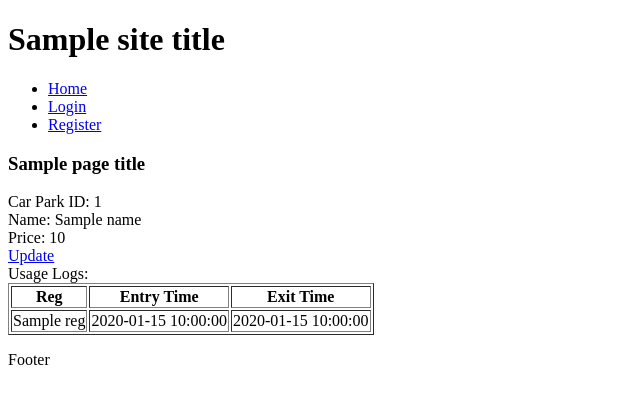
After one commit to MickMelon/AutomaticParkingChargeSystem, a PHP site: template Web/app/Views/Carpark/show.php in a window 1280 px wide. The commit adds this page. Shown: the top 404 px of the page, without its empty margins (0-640 px from the left). Run offline with PHP 8.4, Linux system fonts and the light colour scheme; the template is opened without the code that fills it: most values are stand-ins (such as "Sample title", 1, 10 or a date in 2020); data that the repository does not hold is empty.

Commit message:
Add car park usage logs

```diff
--- a/Web/app/Views/Carpark/index.php
+++ b/Web/app/Views/Carpark/index.php
@@ -8,7 +8,11 @@
     <?php foreach($carparks as $carpark) { ?>
     <tr>
         <td><?= $carpark->ID ?></td>
-        <td><?= $carpark->Name ?></td>
+        <td>
+            <a href="index.php?controller=carpark&action=show&id=<?= $carpark->ID ?>">
+                <?= $carpark->Name ?>
+            </a>
+        </td>
         <td><?= $carpark->Price ?></td>
         <td><a href="index.php?controller=carpark&action=update&id=<?= $carpark->ID ?>">Update</a></td>
     </tr>
--- /dev/null
+++ b/Web/app/Views/Carpark/show.php
@@ -0,0 +1,23 @@
+Car Park
+
+ID: <?= $id ?><br />
+Name: <?= $name ?><br />
+Price: <?= $price ?><br />
+<a href="index.php?controller=carpark&action=update&id=<?= $id ?>">Update</a>
+<br />
+Usage Logs:
+<table border="1">
+    <tr>
+        <th>Reg</th>
+        <th>Entry Time</th>
+        <th>Exit Time</th>
+    </tr>
+
+    <?php foreach ($logs as $log) { ?>
+    <tr>
+        <td><?= $log->Reg ?></td>
+        <td><?= $log->EntryDateTime ?></td>
+        <td><?= $log->ExitDateTime ?></td>
+    </tr>
+    <?php } ?>
+</table>
```
Also changed, not shown: Web/app/Controllers/CarparkController.php (+28 -0 lines), Web/app/Models/ParkingModel.php (added, +30 -0 lines).
